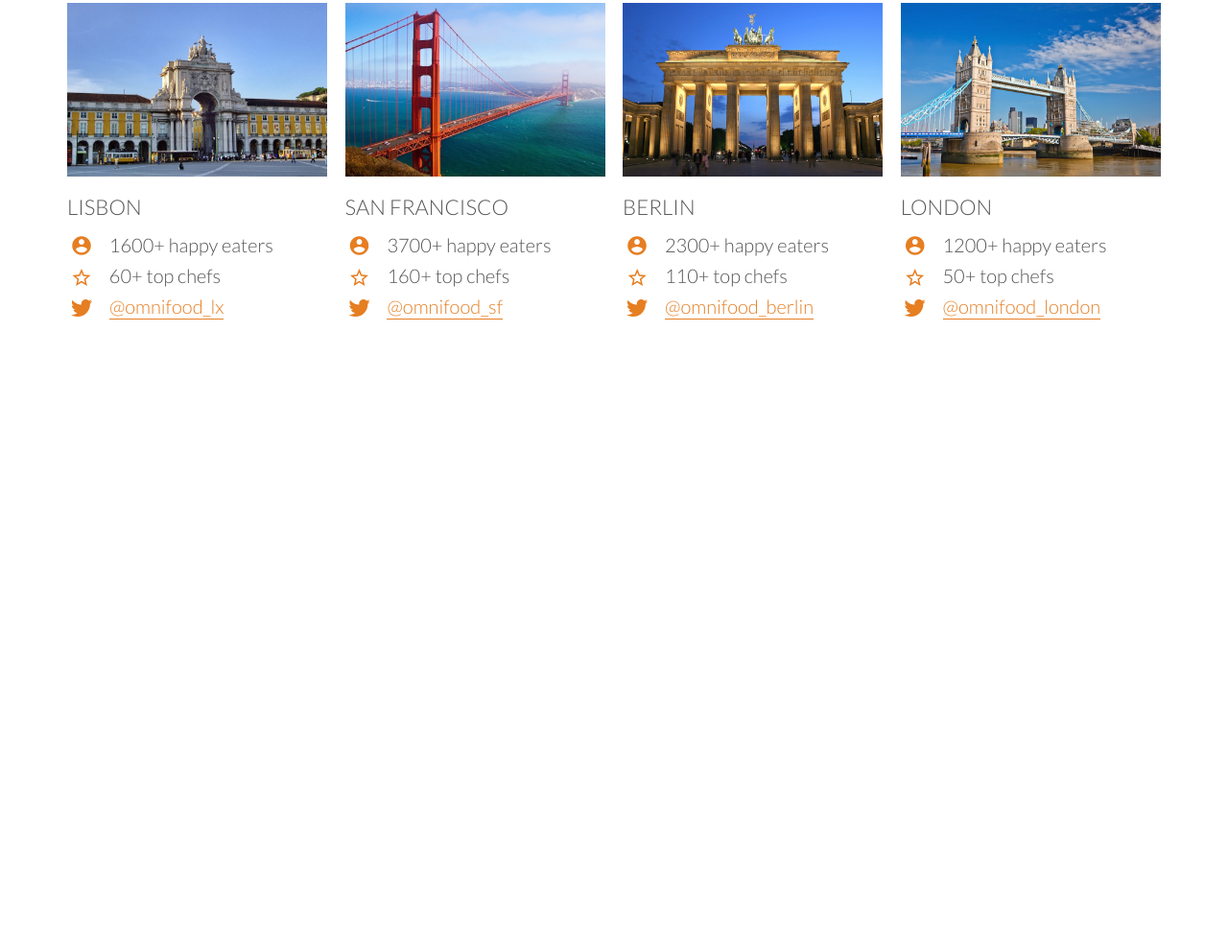
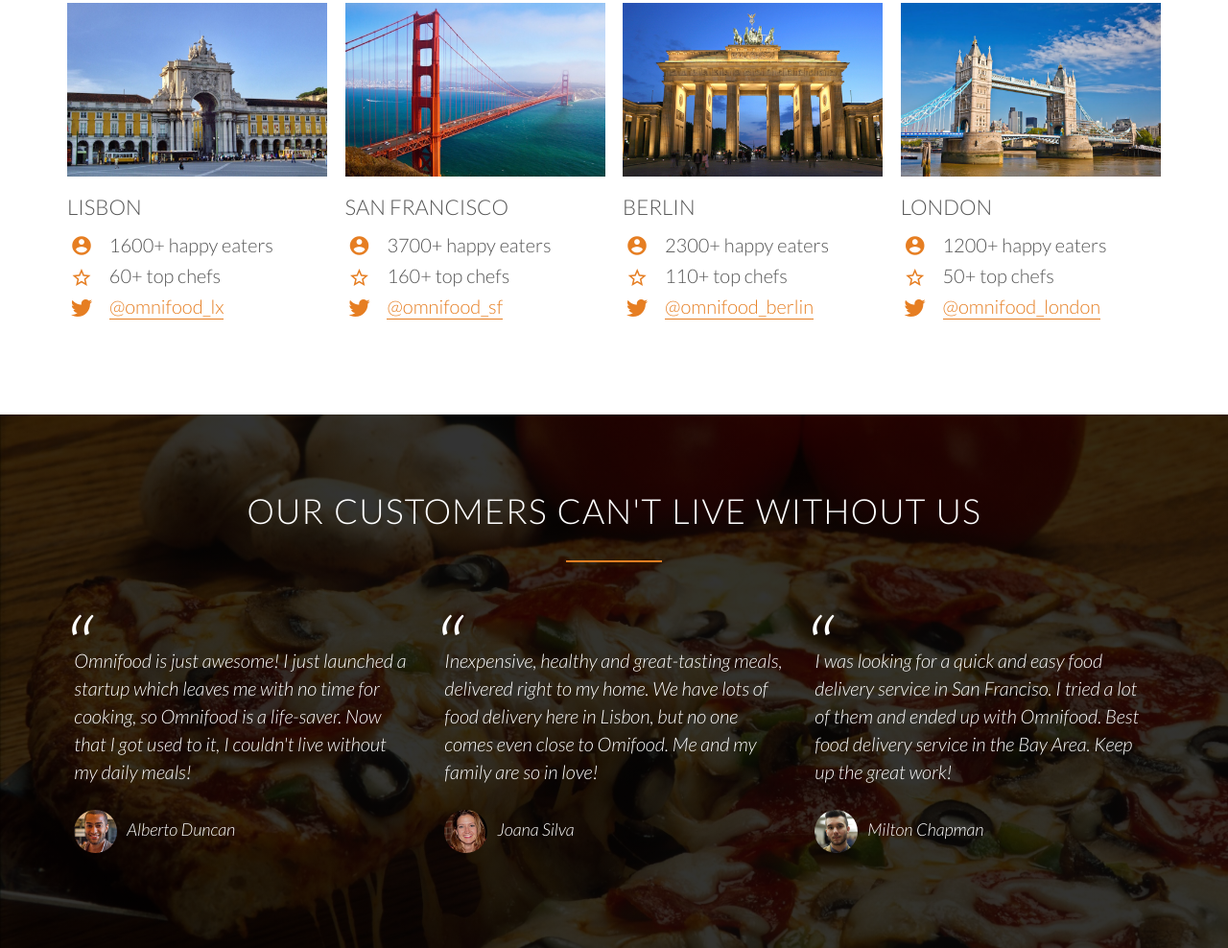
Before and after one commit to calvinchrst/omnifood-first-website, a plain HTML site: page index.html in a window 1280 px wide. Shown: the part 2881-3869 px from the top of the page at 96% size. Before the commit the page ends 3313 px from the top, so only its background shows below. Drawn offline with nearby package versions, Linux system fonts and the light colour scheme.

Commit message:
Create customer testimonial section

```diff
--- a/index.html
+++ b/index.html
@@ -213,5 +213,31 @@
                 </div>
             </div>
         </section>
+
+        <section class="section-testimonials">
+            <div class="row">
+                <h2>Our customers can't live without us</h2>
+            </div>
+            <div class="row">
+                <div class="col span-1-of-3">
+                    <blockquote>
+                        Omnifood is just awesome! I just launched a startup which leaves me with no time for cooking, so Omnifood is a life-saver. Now that I got used to it, I couldn't live without my daily meals!
+                        <cite><img src="resources/img/customer-1.jpg">Alberto Duncan</cite>
+                    </blockquote>
+                </div>
+                <div class="col span-1-of-3">
+                    <blockquote>
+                        Inexpensive, healthy and great-tasting meals, delivered right to my home. We have lots of food delivery here in Lisbon, but no one comes even close to Omifood. Me and my family are so in love!
+                        <cite><img src="resources/img/customer-2.jpg">Joana Silva</cite>
+                    </blockquote>
+                </div>
+                <div class="col span-1-of-3">
+                    <blockquote>
+                        I was looking for a quick and easy food delivery service in San Franciso. I tried a lot of them and ended up with Omnifood. Best food delivery service in the Bay Area. Keep up the great work!
+                        <cite><img src="resources/img/customer-3.jpg">Milton Chapman</cite>
+                    </blockquote>
+                </div>
+            </div>
+        </section>
     </body>
 </html>
--- a/resources/css/style.css
+++ b/resources/css/style.css
@@ -358,3 +358,44 @@ header {
 .city-feature {
     margin-bottom: 5px;
 }
+
+/* ---------------------------------------------------- */
+/* TESTIMONIALS */
+/* ---------------------------------------------------- */
+
+.section-testimonials {
+    background-image: linear-gradient(rgba(0, 0, 0, 0.8), rgba(0, 0, 0, 0.8)), url(img/back-customers.jpg);
+    background-size: cover;
+    color: #fff;
+    background-attachment: fixed;
+}
+
+blockquote {
+    padding: 2%;
+    font-style: italic;
+    line-height: 145%;
+    position: relative;
+    margin-top: 40px;
+}
+
+blockquote:before {
+    content: "\201C";
+    font-size: 500%;
+    display: block;
+    position: absolute;
+    top: -5px;
+    left: -5px;
+}
+
+cite {
+    font-size: 90%;
+    margin-top: 25px;
+    display: block;
+}
+
+cite img {
+    height: 45px;
+    border-radius: 50%;
+    margin-right: 10px;
+    vertical-align: middle;
+}
```
Also changed, not shown: resources/css/img/back-customers.jpg (renamed from resources/img/back-customers.jpg).
